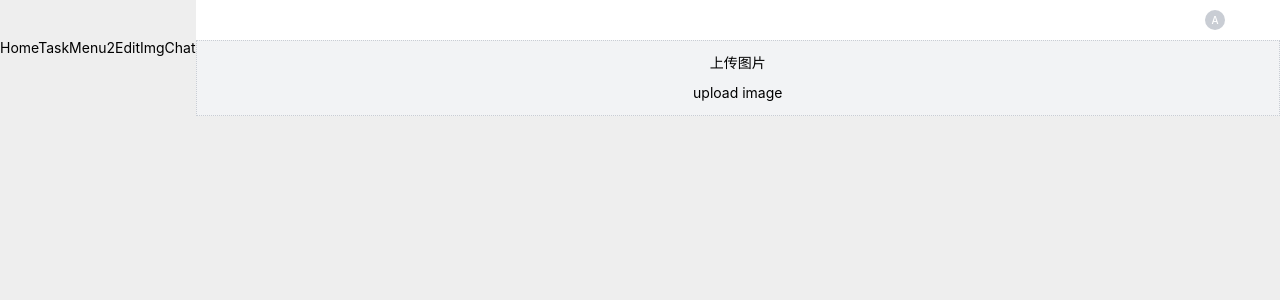
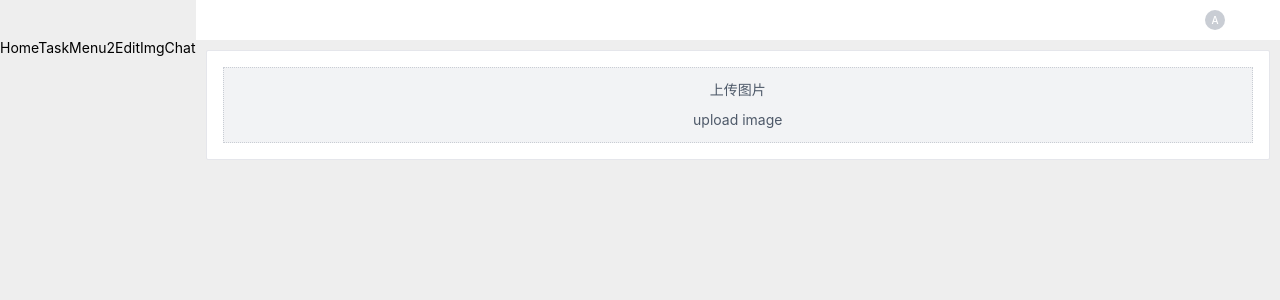
Before and after one commit to linyys/vite-vue3, a Vue app: page /editImg in a window 1280 px wide. Shown: the top 300 px of the page. Built offline with nearby package versions, Linux system fonts and the light colour scheme; some icons are missing.

Commit message:
feat(custom): editImg

```diff
--- a/src/views/chat/index.vue
+++ b/src/views/chat/index.vue
@@ -72,7 +72,6 @@ const join = async () => {
       await accept_answer(data.answer)
     } else if (data.state == "c_candidate") {
       console.log("c_candidate")
-
       await accept_ice(data.candidate)
     }
     ready()
--- a/src/views/editImg/index.vue
+++ b/src/views/editImg/index.vue
@@ -1,38 +1,84 @@
 <template>
-  <div>
+  <a-card style="margin: 10px">
     <div>
-      <uploadImg @uploaded="upload" />
+      <uploadImg @uploaded="upload" v-show="!is_loaded" />
+      <div>
+        <div></div>
+        <canvas
+          ref="Canvas"
+          width="700"
+          height="590"
+          v-show="is_loaded"
+          @mousedown="moveStart"
+          @mouseup="moveEnd"
+          @mousemove="move"
+        />
+      </div>
     </div>
-    <canvas ref="canvas" id="edit_canvas" />
-    <img src="@/assets/lock-bg.jpg" style="display: none" ref="imgs" />
-  </div>
+  </a-card>
 </template>
 <script lang="ts" setup>
 import uploadImg from "@/components/uploadImg/index.vue"
 import { onMounted } from "vue"
 import { ref } from "vue"
-const canvas = ref()
-const imgs = ref()
+const Canvas = ref()
+const is_loaded = ref(false)
+
 let edit_canvas: CanvasRenderingContext2D
 const create_canvas = () => {
-  edit_canvas = canvas.value.getContext("2d")
+  edit_canvas = Canvas.value.getContext("2d")
 }
 const upload = (file: any) => {
+  const canvas: HTMLCanvasElement = Canvas.value
   const img: HTMLImageElement = document.createElement("img")
   img.style.width = "100%"
   img.style.height = "100%"
   img.src = file.path
-  //   img.onload = () => {}
-  edit_canvas.drawImage(imgs.value, 0, 0)
+  img.onload = () => {
+    is_loaded.value = true
+    edit_canvas.drawImage(img, 0, 0, canvas.width, canvas.height)
+    let pattern = edit_canvas.createPattern(img, "no-repeat")
+    canvas.fillStyle = pattern
+  }
 }
+
+let is_down = false
+let img_data: any
+const moveStart = () => {
+  is_down = true
+  img_data = edit_canvas.getImageData(
+    0,
+    0,
+    Canvas.value.width,
+    Canvas.value.height
+  )
+}
+
+const move = (e: any) => {
+  if (!is_down) {
+    return
+  }
+  edit_canvas.moveTo(e.offsetY, e.offsetX)
+  let index = (e.offsetY * img_data.width + e.offsetX) * 4
+  img_data.data[index] = 255
+  img_data.data[index + 1] = 0
+  img_data.data[index + 2] = 0
+  img_data.data[index + 3] = 255
+  edit_canvas.putImageData(img_data, 0, 0)
+}
+
+const moveEnd = () => {
+  is_down = false
+  img_data = null
+}
+
 onMounted(() => {
   create_canvas()
 })
 </script>
 <style scoped lang="scss">
-#edit_canvas {
-  max-width: 700px;
-  max-height: 600px;
+canvas {
+  display: block;
   overflow: hidden;
 }
 </style>
```
